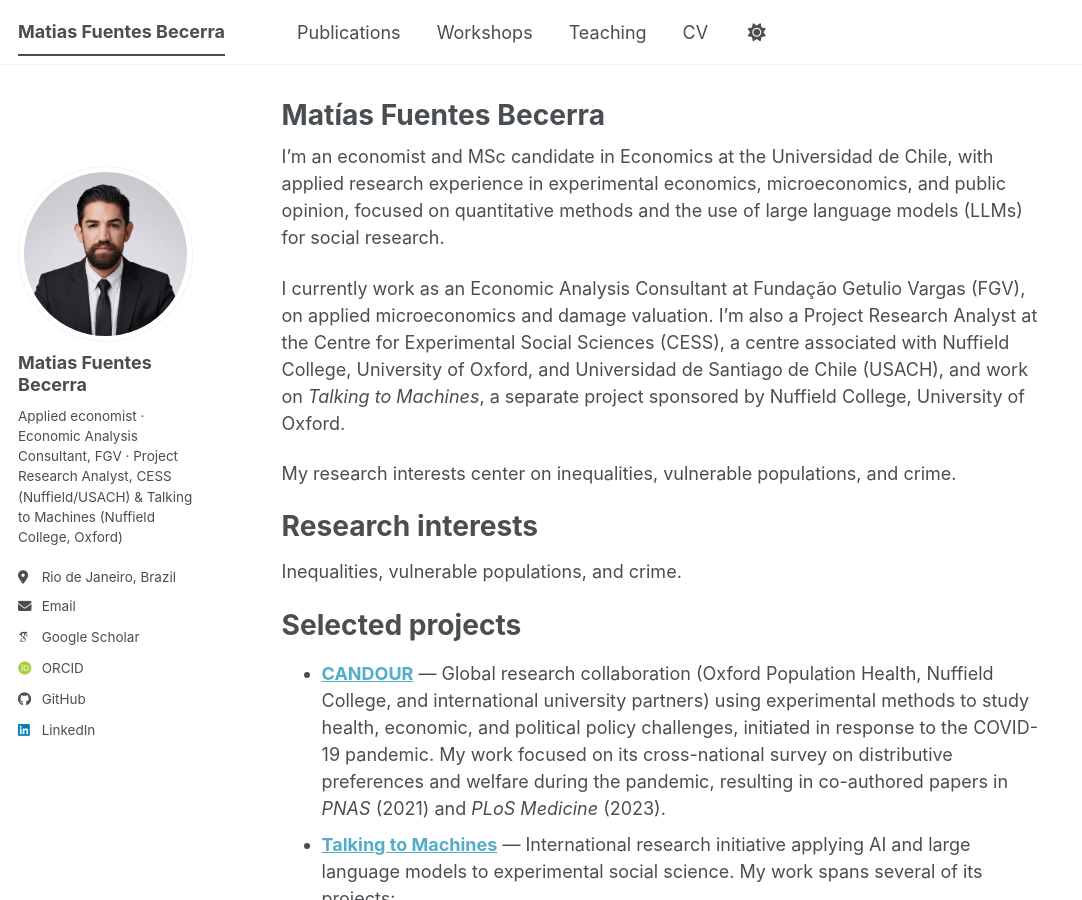
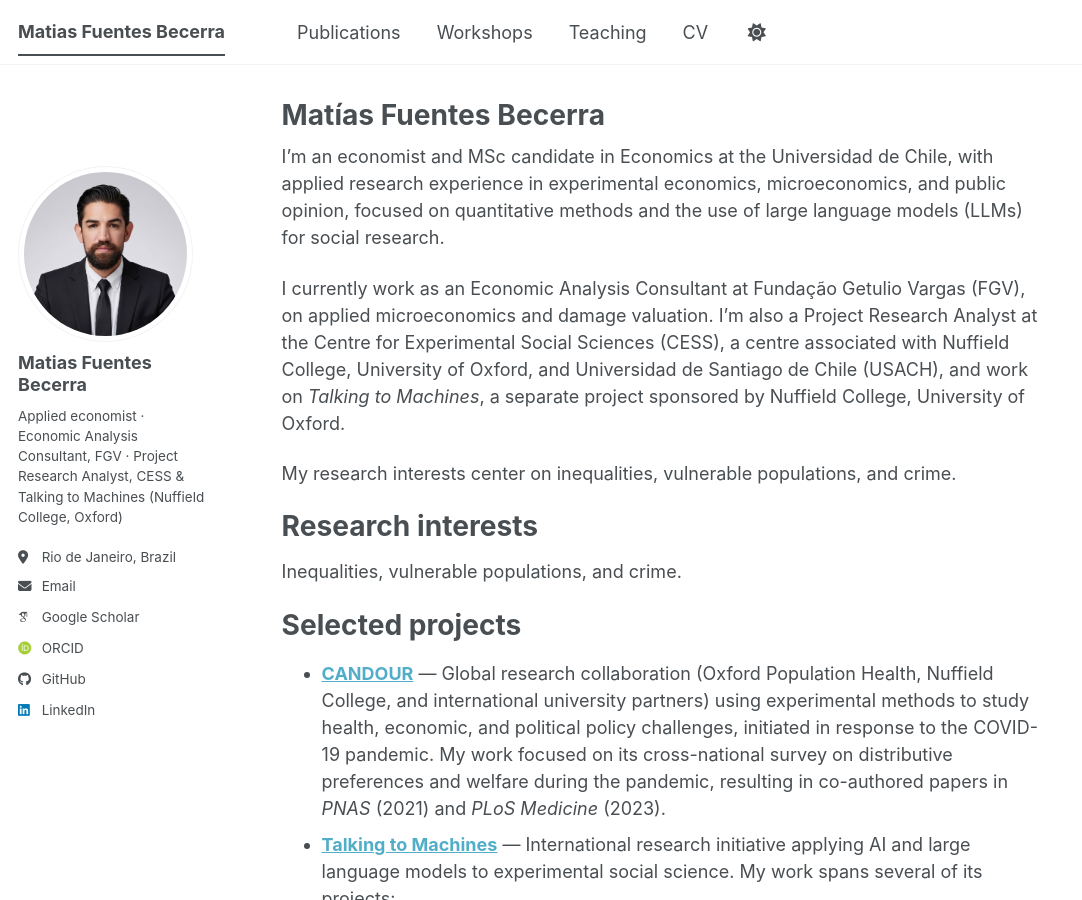
Before and after one commit to mfuentesb/mfuentesb.github.io, a Jekyll site: the page built from _pages/about.md, in a window 1280 px wide and 900 px high. Shown: the whole window, without its empty margins (0-1082 px from the left). Built offline with Jekyll 4.4.1, drawn with Linux system fonts in a browser that asks for light colours; some web fonts are replaced; a script bundle is joined from its source files by our own code; library files that are not in the unit come from our copies.

Commit message:
Sidebar bio: drop (Nuffield/USACH) after CESS
Co-Authored-By: Claude Opus 5 <noreply@anthropic.com>
Claude-Session: https://claude.ai/code/session_01UEoeJPNPJjttou66jKSRzA

```diff
--- a/_config.yml
+++ b/_config.yml
@@ -26,7 +26,7 @@ author:
   avatar           : "profile.jpeg"
   name             : "Matias Fuentes Becerra"
   pronouns         : # example: "she/her"
-  bio              : "Applied economist · Economic Analysis Consultant, FGV · Project Research Analyst, CESS (Nuffield/USACH) & Talking to Machines (Nuffield College, Oxford)"
+  bio              : "Applied economist · Economic Analysis Consultant, FGV · Project Research Analyst, CESS & Talking to Machines (Nuffield College, Oxford)"
   location         : "Rio de Janeiro, Brazil"
   employer         : # "Red Brick University"
   uri              : # URL
```
